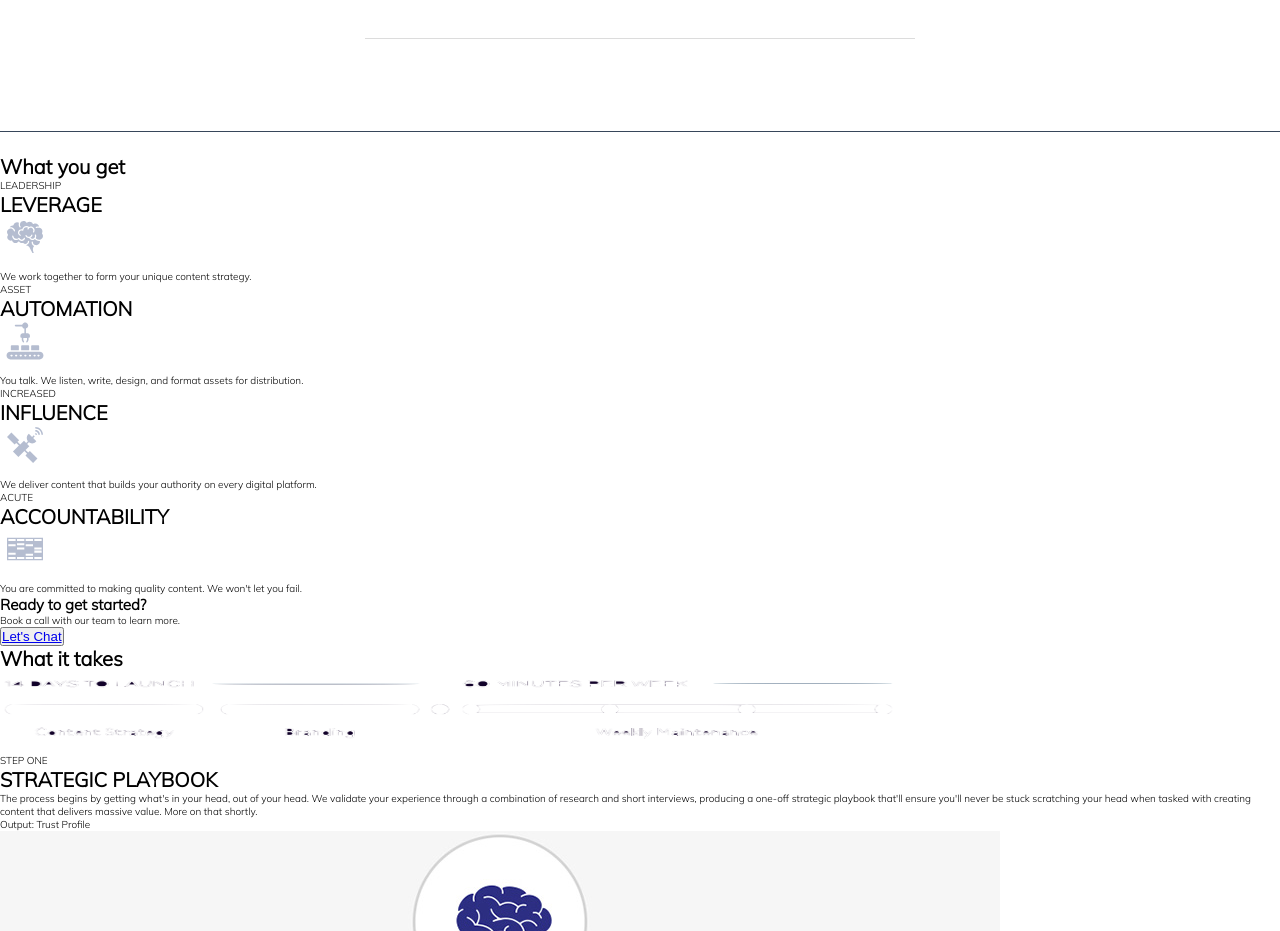
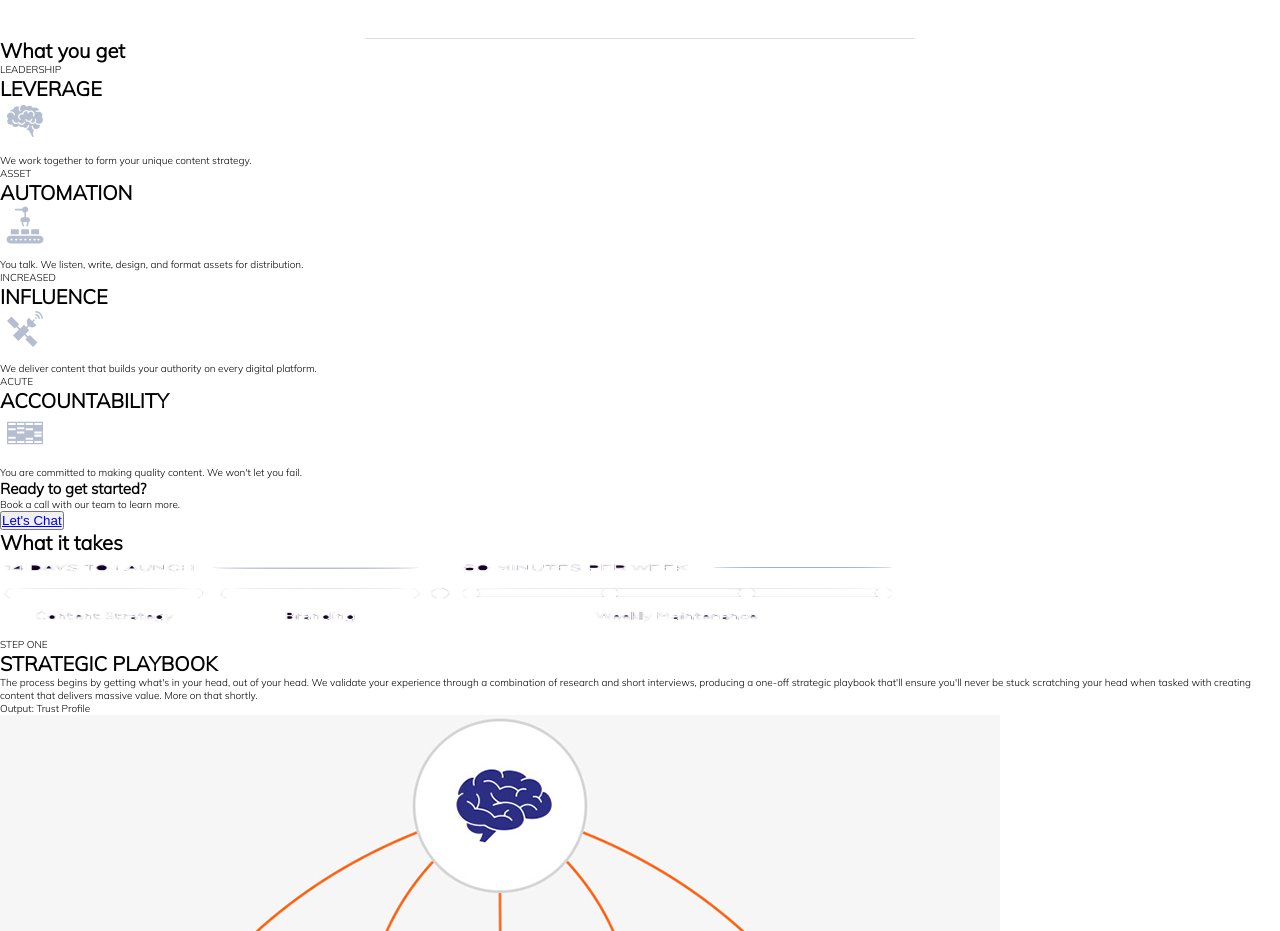
Before and after one commit to CharlesIvia/trust-accelerator-clone, a React (Create React App) app: page / in a window 1280 px wide. Shown: the part 1202-2133 px from the top of the page. Built offline with nearby package versions, Linux system fonts and the light colour scheme.

Commit message:
Removed line div

```diff
--- a/src/components/Gains.js
+++ b/src/components/Gains.js
@@ -7,8 +7,6 @@ import satelite from "../images/image05.svg";
 const Gains = () => {
   return (
     <div>
-      <div className="line"></div>
-
       <h1>What you get</h1>
 
       <div className="first-two">
```
